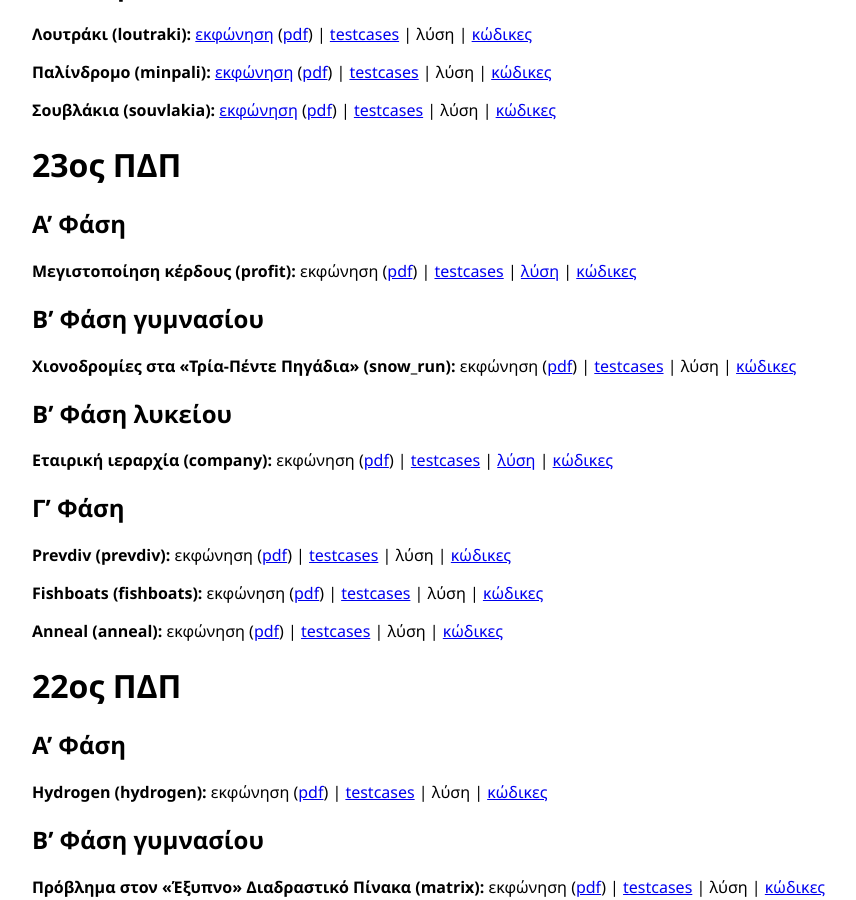
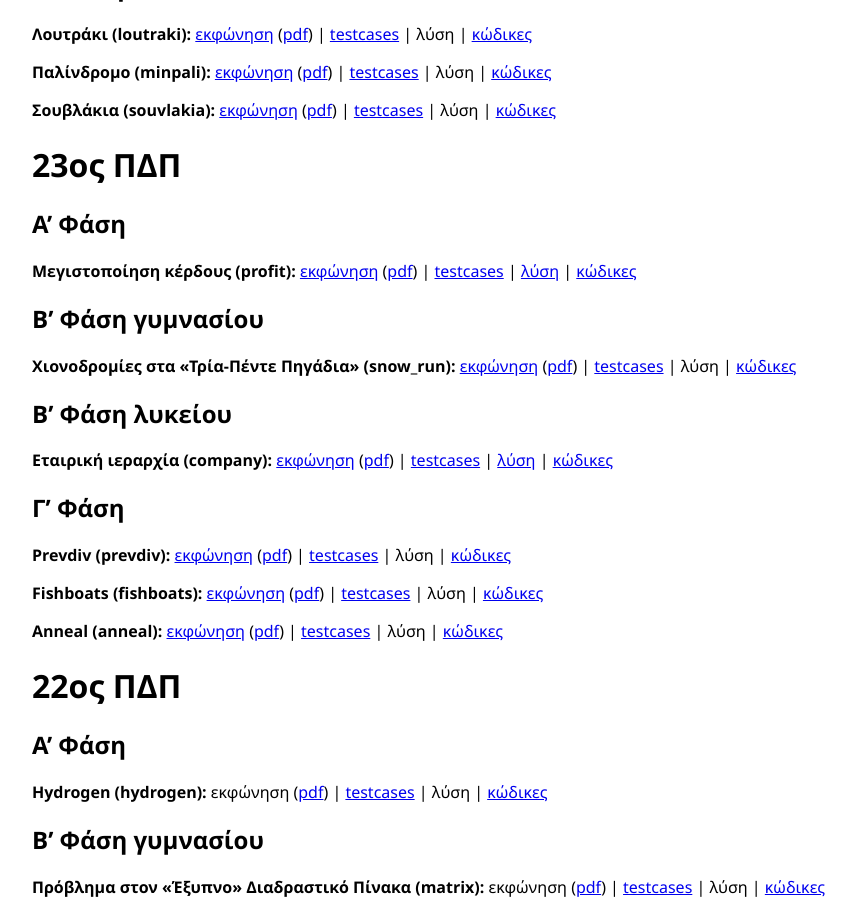
Before and after one commit to pdp-archive/pdp-archive.github.io, a Jekyll site: the page built from all.md, in a window 1280 px wide and 900 px high, scrolled down 4452 px. Shown: the whole window, without its empty margins (208-1064 px from the left). Built offline with Jekyll 4.4.1, drawn with Linux system fonts in a browser that asks for light colours; some of the changed lines change nothing that is shown.

Commit message:
Update 23-PDP.yml

```diff
--- a/_data/contests/23-PDP.yml
+++ b/_data/contests/23-PDP.yml
@@ -2,7 +2,7 @@ profit:
    full_name: "Μεγιστοποίηση κέρδους"
    stage: "a"
    statement_pdf_url: "https://drive.google.com/open?id=1Wy-RxK4fSRdXiTYAk8rT7KlBqfqcTVof"
-   statement_md: false
+   statement_md: true
    testcases_url: "https://drive.google.com/open?id=1RktdInlCPvF50xmETmuDgP2Yrd36KyDj"
    solution: true
    codes_in_git: true
@@ -12,7 +12,7 @@ snow_run:
    full_name: "Χιονοδρομίες στα «Τρία-Πέντε Πηγάδια»"
    stage: "bgym"
    statement_pdf_url: "https://drive.google.com/open?id=1kGscE_ABfHdYjssLh3ADTaOPzFewjrZv"
-   statement_md: false
+   statement_md: true
    testcases_url: "https://drive.google.com/open?id=1uNWCNL4SvNQKEZgK85nO3zGeFwzl2KYZ"
    solution: false
    codes_in_git: false
@@ -22,7 +22,7 @@ company:
    full_name: "Εταιρική ιεραρχία"
    stage: "blyk"
    statement_pdf_url: "https://drive.google.com/open?id=1dwzBZtDItkqHym26rfc5DHMuj4XDlKfk"
-   statement_md: false
+   statement_md: true
    testcases_url: "https://drive.google.com/open?id=1dhDH5lz0UKGQPeOhq821-kMdYsF81TW4"
    solution: true
    codes_in_git: true
@@ -32,7 +32,7 @@ prevdiv:
    full_name: "Prevdiv"
    stage: "c"
    statement_pdf_url: "https://drive.google.com/open?id=12aBIv3J-jCTSxxYccs_pkAa2ezrtoD56"
-   statement_md: false
+   statement_md: true
    testcases_url: "https://drive.google.com/open?id=1Tk12x4KJYINX7YVt8Fr6JH2kHd-GNeb3"
    solution: false
    codes_in_git: false
@@ -43,7 +43,7 @@ fishboats:
    full_name: "Fishboats"
    stage: "c"
    statement_pdf_url: "https://drive.google.com/open?id=12aBIv3J-jCTSxxYccs_pkAa2ezrtoD56"
-   statement_md: false
+   statement_md: true
    testcases_url: "https://drive.google.com/open?id=1Yycjw3uvtHKV6_7f26NcoaG2maABYMzA"
    solution: false
    codes_in_git: false
@@ -54,7 +54,7 @@ anneal:
    full_name: "Anneal"
    stage: "c"
    statement_pdf_url: "https://drive.google.com/open?id=12aBIv3J-jCTSxxYccs_pkAa2ezrtoD56"
-   statement_md: false
+   statement_md: true
    testcases_url: "https://drive.google.com/open?id=1fSzwMRtRerRyrFa_V3ACtR47SZT0dQCc"
    solution: false
    codes_in_git: false
```
